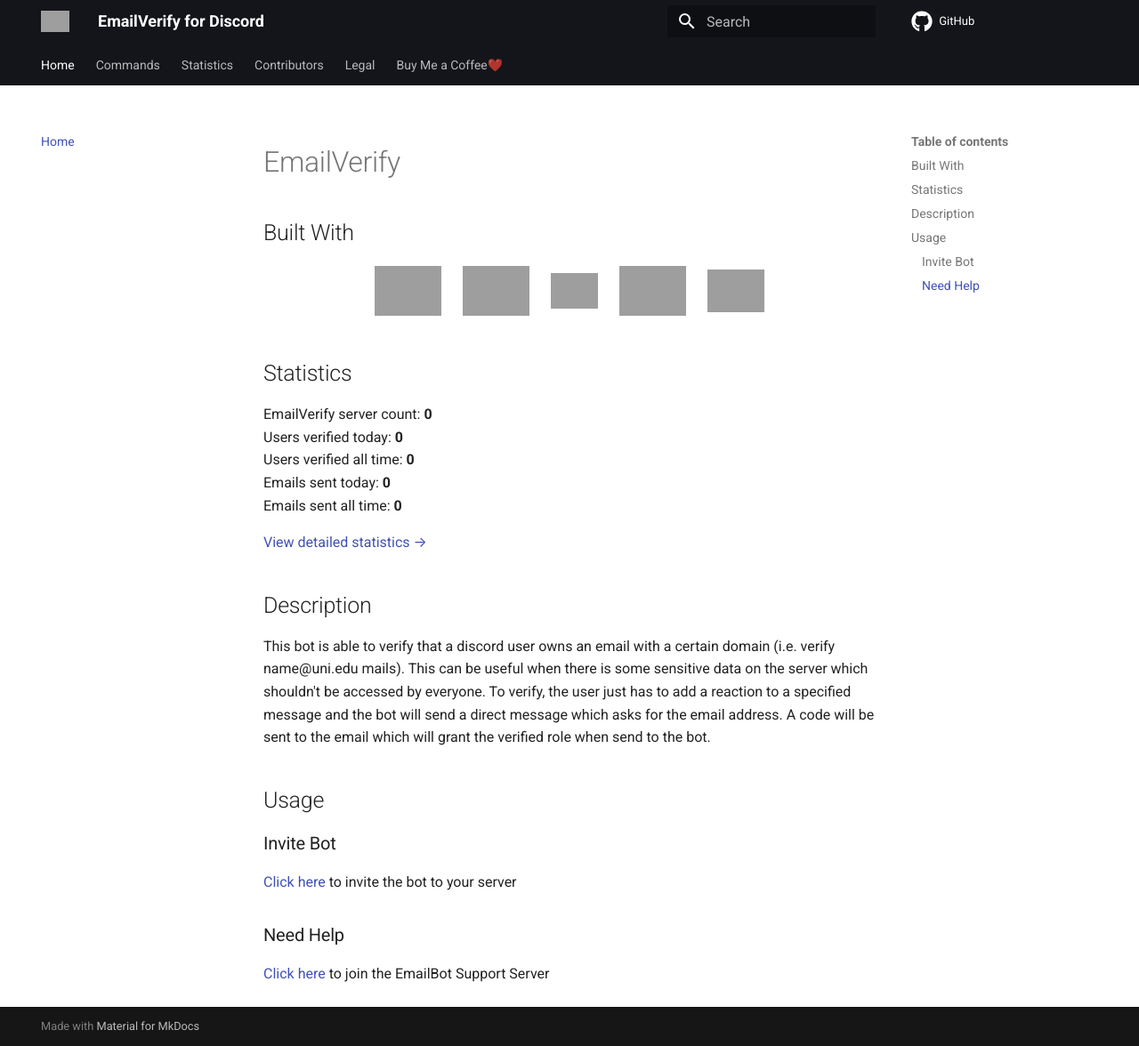
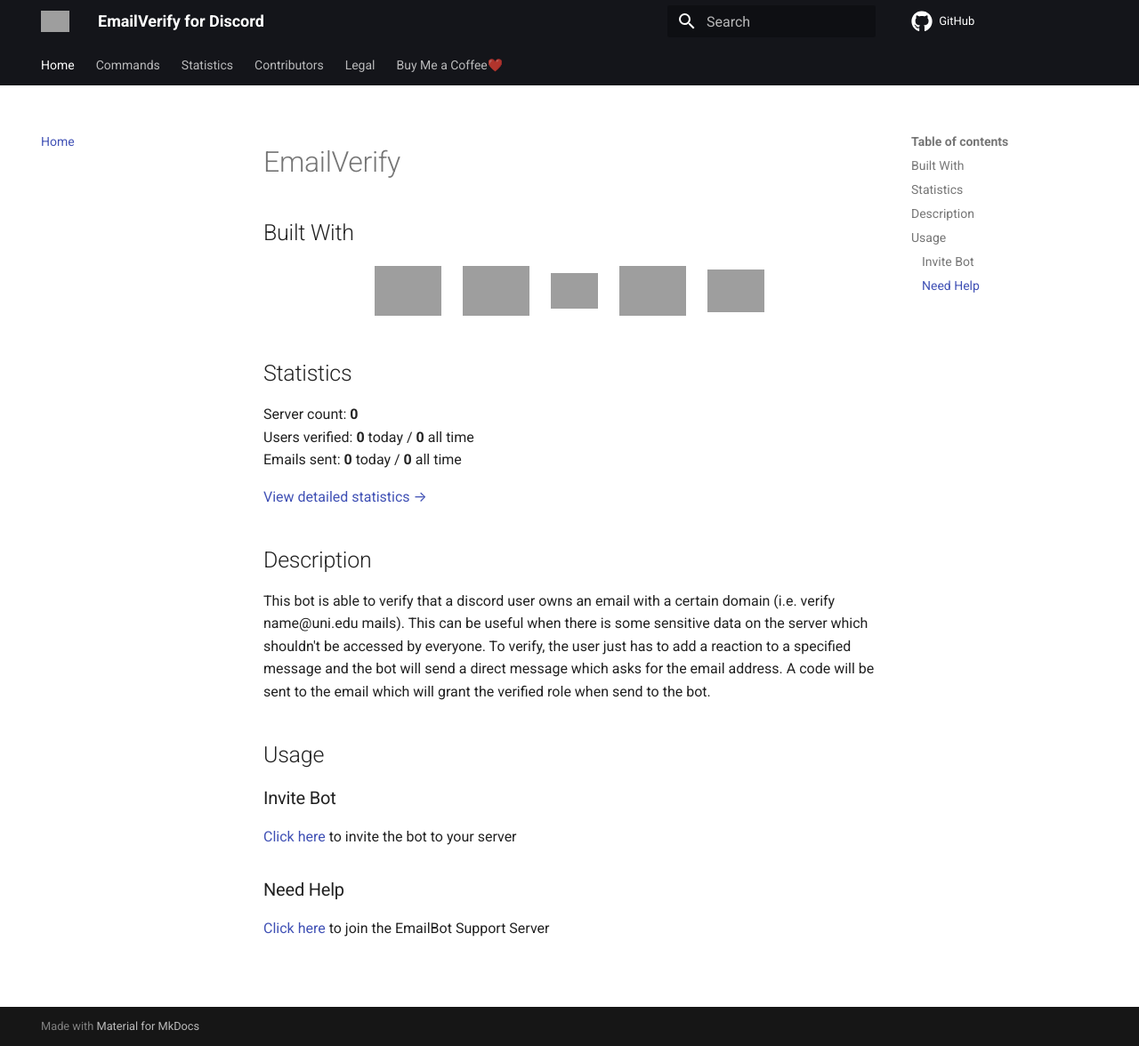
Before and after one commit to lkaesberg/EmailVerify, an MkDocs documentation site: the page built from docs/index.md, in a window 1280 px wide and 1176 px high, cut to the strip 0-1176 px from the top of the window. Shown: the whole strip at 89% size. Built offline with MkDocs 1.6.1 and Material for MkDocs 9.7.7, drawn with Linux system fonts in a browser that asks for light colours; comment, search, counter and statistics services are not loaded; grey boxes are pictures that could not be loaded.

Commit message:
refactor: streamline statistics display in documentation

```diff
--- a/docs/index.md
+++ b/docs/index.md
@@ -16,11 +16,9 @@
 
 ## Statistics
 
-EmailVerify server count: <strong id="serverCount">0</strong><br>
-Users verified today: <strong id="verifiedToday">0</strong><br>
-Users verified all time: <strong id="verifiedAll">0</strong><br>
-Emails sent today: <strong id="emailsToday">0</strong><br>
-Emails sent all time: <strong id="emailsAll">0</strong>
+Server count: <strong id="serverCount">0</strong><br>
+Users verified: <strong id="verifiedToday">0</strong> today / <strong id="verifiedAll">0</strong> all time<br>
+Emails sent: <strong id="emailsToday">0</strong> today / <strong id="emailsAll">0</strong> all time
 
 [View detailed statistics →](statistics.md)
 
```
